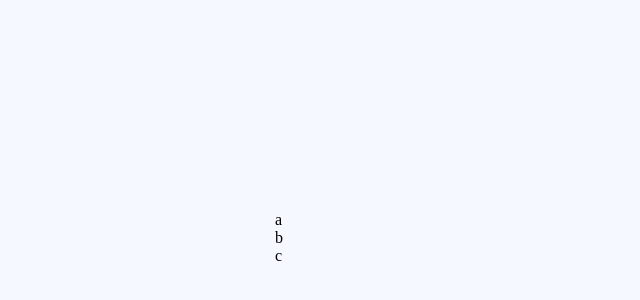
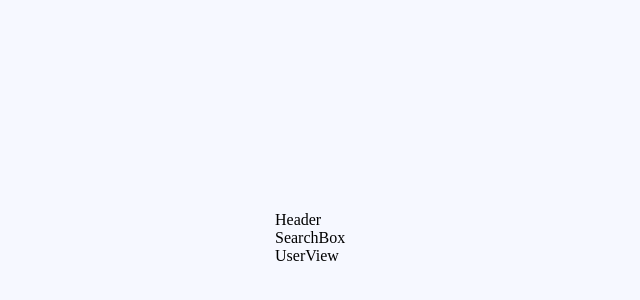
Before and after one commit to TakumaKira/github-user-search-app, a React (Create React App) app: page / in a window 1280 px wide. Shown: the part 162-462 px from the top of the page, without its empty margins (0-640 px from the left). Built offline with nearby package versions, Linux system fonts and the light colour scheme.

Commit message:
[build] Prepare Header/SearchBox/UserView components

```diff
--- a/src/App.tsx
+++ b/src/App.tsx
@@ -1,15 +1,18 @@
-import ThemeWrapper from './contexts/themeContext';
 import Background from './components/Background';
 import Container from './components/Container';
+import Header from './components/Header';
+import SearchBox from './components/SearchBox';
+import UserView from './components/UserView';
+import ThemeWrapper from './contexts/themeContext';
 
 function App() {
   return (
     <ThemeWrapper>
       <Background>
         <Container>
-          <div>a</div>
-          <div>b</div>
-          <div>c</div>
+          <Header />
+          <SearchBox />
+          <UserView />
         </Container>
       </Background>
     </ThemeWrapper>
--- /dev/null
+++ b/src/components/Header.tsx
@@ -0,0 +1,5 @@
+function Header() {
+  return (<div>Header</div>);
+}
+
+export default Header;
--- /dev/null
+++ b/src/components/SearchBox.tsx
@@ -0,0 +1,5 @@
+function SearchBox() {
+  return (<div>SearchBox</div>);
+}
+
+export default SearchBox;
--- /dev/null
+++ b/src/components/UserView.tsx
@@ -0,0 +1,5 @@
+function UserView() {
+  return (<div>UserView</div>);
+}
+
+export default UserView;
```
